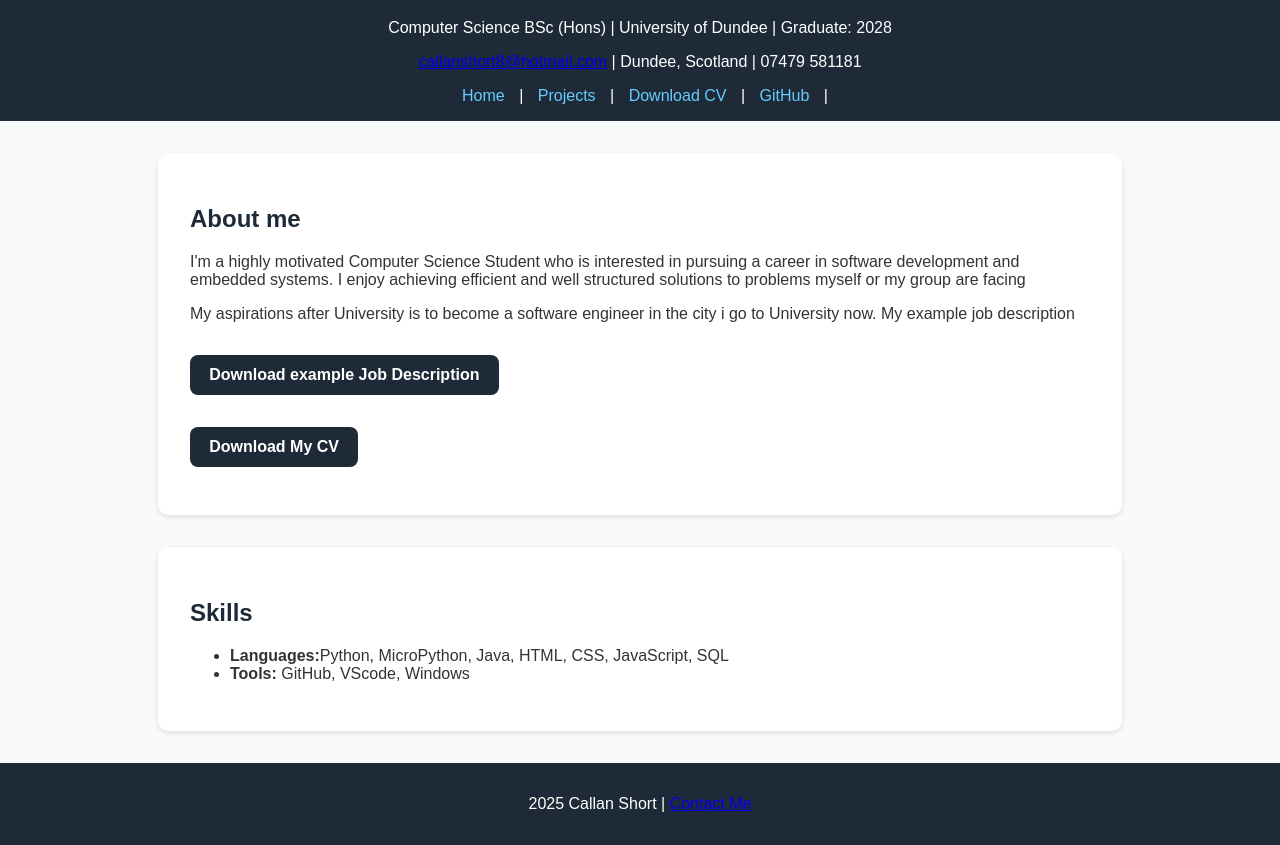
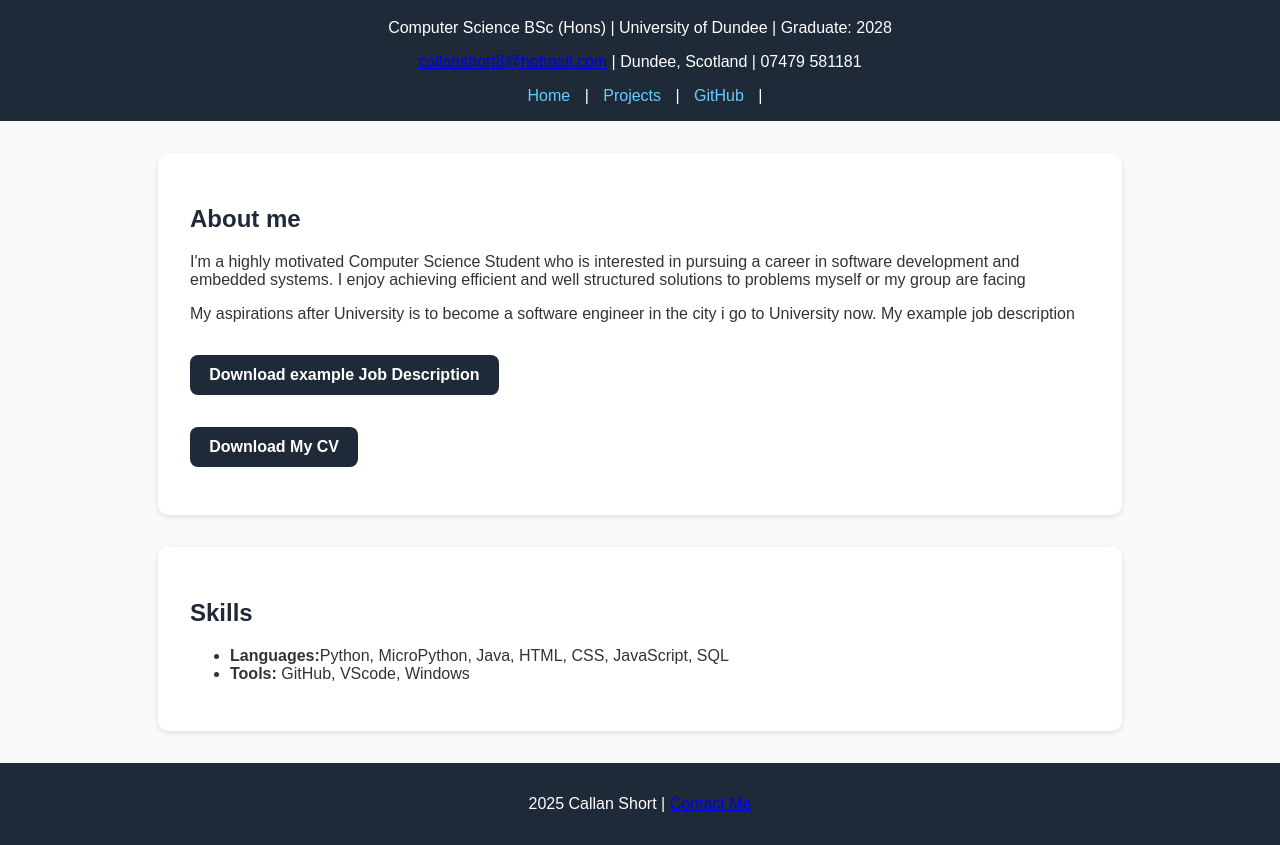
Before and after one commit to Callanshort8/CallanShortPortfolio, a plain HTML site: page index.html in a window 1280 px wide. Shown: the part 77-922 px from the top of the page. Drawn offline with Linux system fonts and the light colour scheme.

Commit message:
Update index.html

```diff
--- a/index.html
+++ b/index.html
@@ -16,7 +16,7 @@
       <nav>
         <a href="index.html">Home</a> |
         <a href="Projects.html">Projects</a> |
-        <a href="Callan_short_CV.pdf" target="_blank" rel="noopener">Download CV </a> |
+
         <a href="https://github.com/callanshort8" target="_blank" rel="noopener">GitHub</a> |
       </nav>
     </header>
```
